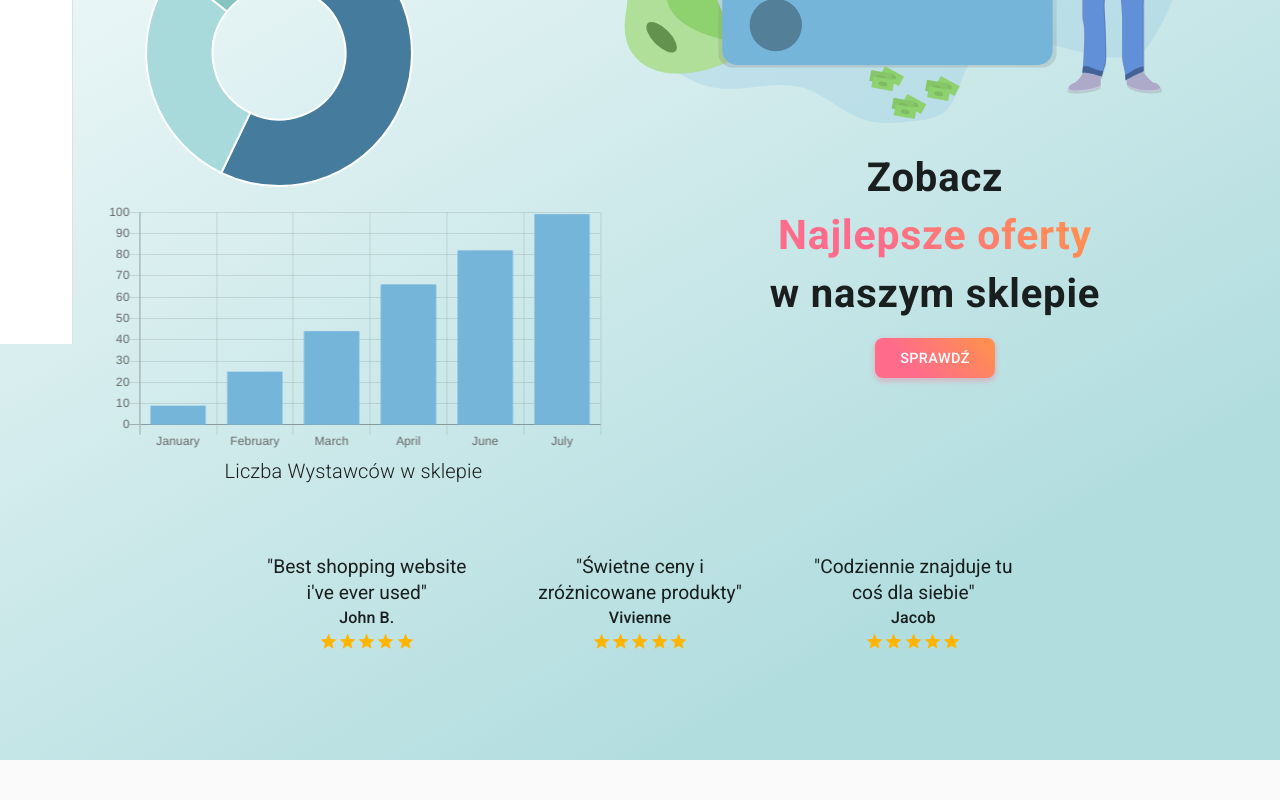
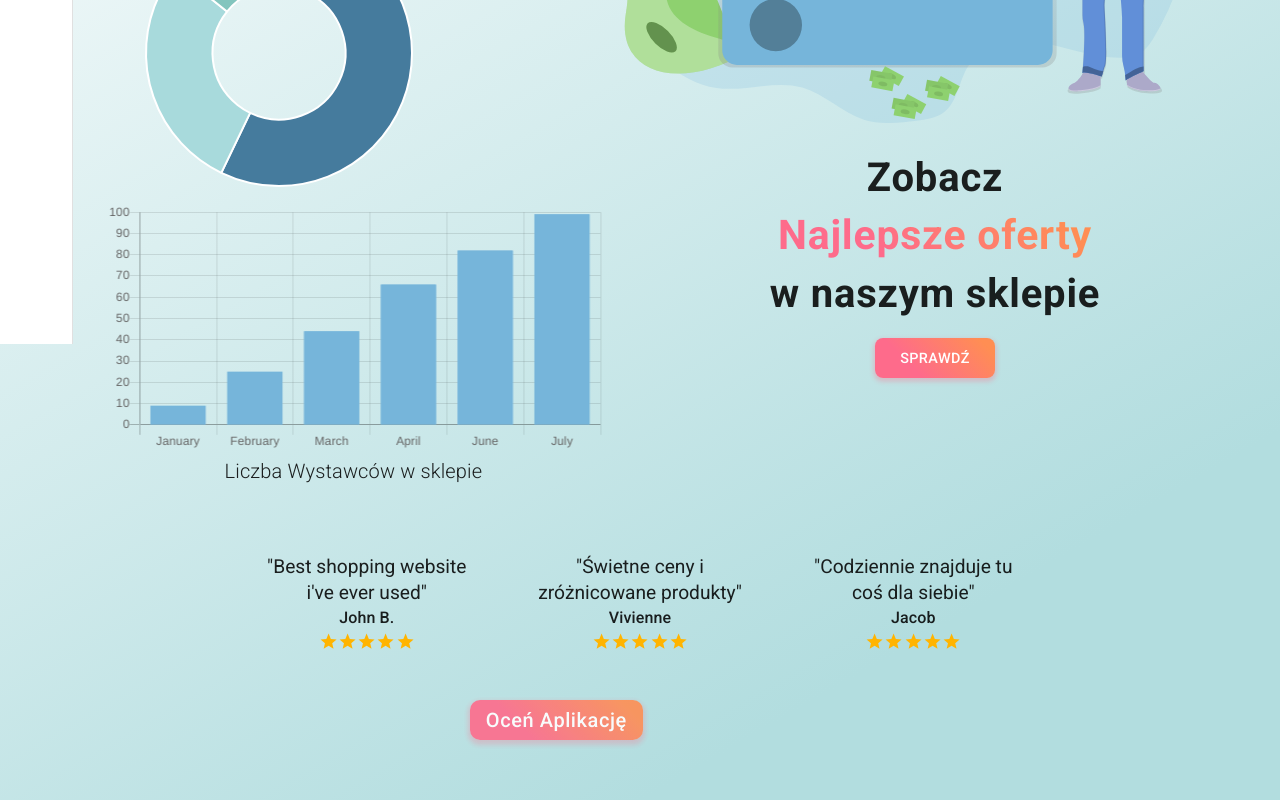
Before and after one commit to infoshareacademy/jfdzr1-corona404-app, a React (Create React App) app: page / in a window 1280 px wide. Shown: the part 456-1256 px from the top of the page. Before the commit the page ends 1216 px from the top, so only its background shows below. Built offline with nearby package versions, Linux system fonts and the light colour scheme; no server answers.

Commit message:
Rating button added

```diff
--- a/package.json
+++ b/package.json
@@ -15,6 +15,7 @@
     "react": "^16.13.1",
     "react-chartjs-2": "^2.10.0",
     "react-dom": "^16.13.1",
+    "react-icons": "^3.11.0",
     "react-router-dom": "^5.2.0",
     "react-scripts": "3.4.3"
   },
--- /dev/null
+++ b/src/dashboard/Rating/Rating.js
@@ -0,0 +1,75 @@
+import React from 'react';
+import Button from '@material-ui/core/Button';
+import TextField from '@material-ui/core/TextField';
+import Dialog from '@material-ui/core/Dialog';
+import DialogActions from '@material-ui/core/DialogActions';
+import DialogContent from '@material-ui/core/DialogContent';
+import DialogContentText from '@material-ui/core/DialogContentText';
+import DialogTitle from '@material-ui/core/DialogTitle';
+import { withStyles } from '@material-ui/core/styles';
+
+
+const StyledButton = withStyles({
+    root: {
+      height: '40px',
+      background: 'linear-gradient(45deg, #FE6B8B 30%, #FF8E53 90%)',
+      borderRadius: 10,
+      fontSize: 20,
+      lineHeight: 1.2,
+      border: 0,
+      opacity: .9,
+      color: 'white',
+      boxShadow: '0 3px 5px 2px rgba(255, 105, 135, .3)',
+      textDecoration:'none'
+    },
+    label: {
+      textTransform: 'capitalize',
+    },
+  })(Button);
+
+function RateUs() {
+  const [open, setOpen] = React.useState(false);
+
+  const handleClickOpen = () => {
+    setOpen(true);
+  };
+
+  const handleClose = () => {
+    setOpen(false);
+  };
+
+  return (
+    <div className="rating">
+      <StyledButton variant="contained" color="secondary" onClick={handleClickOpen}>
+        Oceń Aplikację
+      </StyledButton>
+      <Dialog open={open} onClose={handleClose} aria-labelledby="form-dialog-title">
+        <DialogTitle id="form-dialog-title">Oceń naszą Aplikację</DialogTitle>
+        <DialogContent>
+          <DialogContentText>
+            Oceń naszą Aplikację
+          </DialogContentText>
+          <TextField
+            autoFocus
+            margin="dense"
+            id="name"
+            label="Email Address"
+            type="text"
+            fullWidth
+          />
+        </DialogContent>
+        <DialogActions>
+          <Button onClick={handleClose} color="primary">
+            Cancel
+          </Button>
+          <Button onClick={handleClose} color="primary">
+            Subscribe
+          </Button>
+        </DialogActions>
+      </Dialog>
+    </div>
+  );
+}
+
+
+export default RateUs;
--- a/src/dashboard/comments.js
+++ b/src/dashboard/comments.js
@@ -2,7 +2,8 @@ import React from 'react';
 import './dashboard.css';
 import Rating from '@material-ui/lab/Rating';
 import Box from '@material-ui/core/Box';
-import Typography from '@material-ui/core/Typography'
+import Typography from '@material-ui/core/Typography';
+import RateUs from './Rating/Rating'
 
 function Comments() {
     const value = 5;
--- a/src/dashboard/dashboard.css
+++ b/src/dashboard/dashboard.css
@@ -110,6 +110,13 @@
     font-size: 20px;
     font-weight: 500;
     margin: 5px;
+}
+
+.rating{
+    width: 173px;
+    position: relative;
+    left: 32.8vw;
+    bottom: 5vh;
 }
 
 @media (max-width:1500px){
--- a/src/dashboard/dashboard.js
+++ b/src/dashboard/dashboard.js
@@ -7,6 +7,7 @@ import shop from './images/money.svg';
 import Comments from './comments';
 import Charts from './charts';
 import gsap from 'gsap';
+import RateUs from './Rating/Rating'
 
 class Dashboard extends React.Component{
 
@@ -26,6 +27,7 @@ class Dashboard extends React.Component{
                 <Charts></Charts>
                 <Subtitle></Subtitle>
                 <Comments></Comments>
+                <RateUs />
             </section>
         )
     }
```
Also changed, not shown: src/App.js (+6 -6 lines), 1 other file (tests, documents, lock files or other folders).
